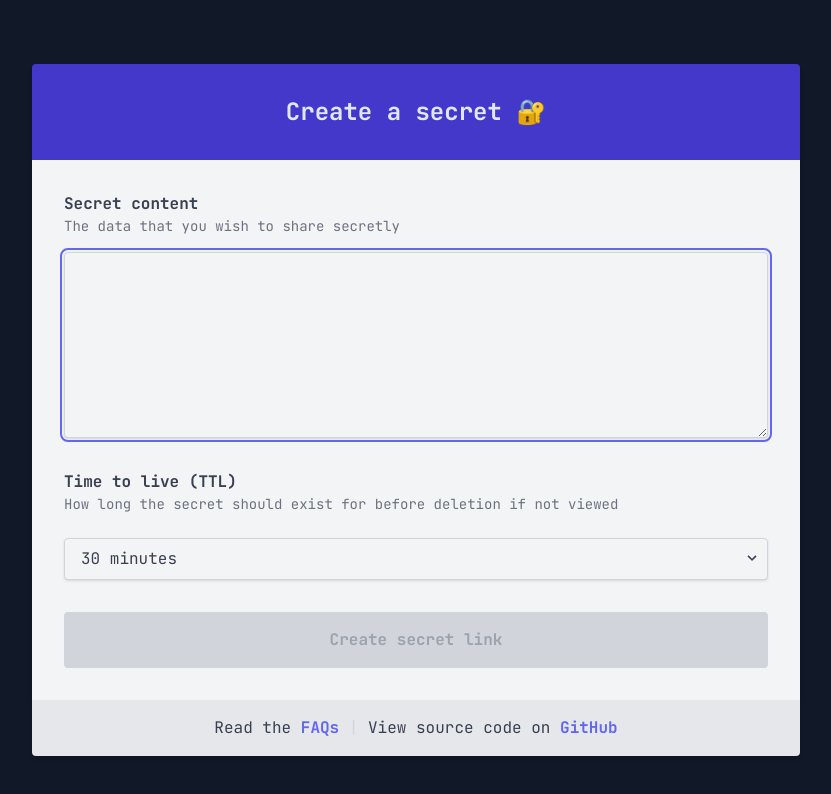
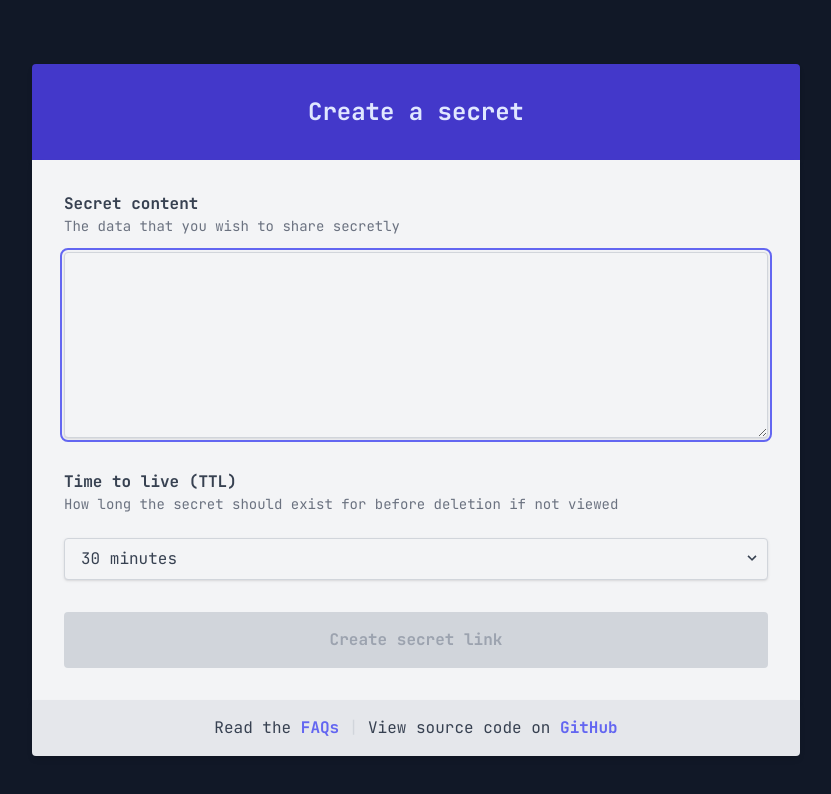
Before and after one commit to harrymitchinson/secrets-worker-v2, a Next.js app: page / in a window 1280 px wide. Shown: the top 794 px of the page, without its empty margins (224-1055 px from the left). Built offline with nearby package versions, Linux system fonts and the light colour scheme.

Commit message:
Update titles

```diff
--- a/src/components/CreateSecret.tsx
+++ b/src/components/CreateSecret.tsx
@@ -32,7 +32,7 @@ export default function CreateSecret({ ttls }: Props) {
   if (isSuccess) {
     return (
       <>
-        <Panel title="Share your secret 🚀">
+        <Panel title="Share your secret">
           <CreateSecretResult
             url={`${window.location.href}v/${data.id}`}
             password={data.password}
@@ -46,7 +46,7 @@ export default function CreateSecret({ ttls }: Props) {
   }
 
   return (
-    <Panel title="Create a secret 🔐">
+    <Panel title="Create a secret">
       <CreateSecretFrom
         ttls={ttls}
         disabled={isPending}
--- a/src/components/ViewSecret.tsx
+++ b/src/components/ViewSecret.tsx
@@ -48,7 +48,7 @@ export default function ViewSecret({ id, password }: Props) {
   if (isSuccess) {
     return (
       <>
-        <Panel title="Your secret 🤫">
+        <Panel title="Your secret">
           <ViewSecretResult secret={data.secret} />
         </Panel>
         <CreateAnotherSecret onClick={async () => await router.push("/")} />
@@ -57,7 +57,7 @@ export default function ViewSecret({ id, password }: Props) {
   }
 
   return (
-    <Panel title={"Your secret 🤗"}>
+    <Panel title="Your secret is ready">
       <ViewSecretForm
         id={id}
         onSubmit={async (data: Values) => {
```
